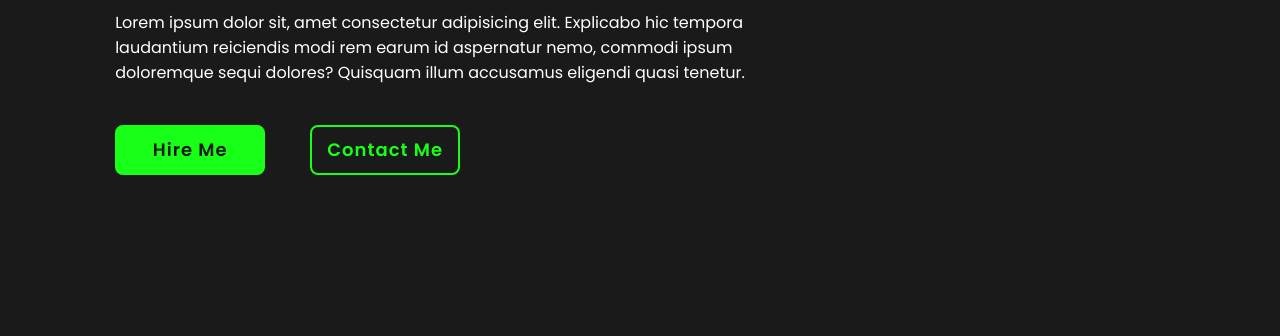
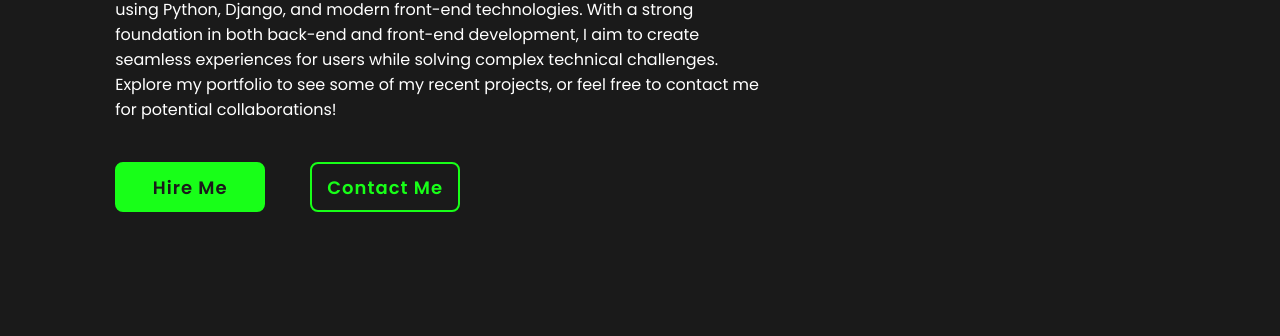
Before and after one commit to olajireyy/jibrilolajuwon, a plain HTML site: page index.html in a window 1280 px wide. Shown: the part 378-714 px from the top of the page. Drawn offline with nearby package versions, Linux system fonts and the light colour scheme.

Commit message:
Update index.html

```diff
--- a/index.html
+++ b/index.html
@@ -50,10 +50,7 @@
           <span class="animate" style="--i: 3"></span>
         </div>
         <p>
-          Lorem ipsum dolor sit, amet consectetur adipisicing elit. Explicabo
-          hic tempora laudantium reiciendis modi rem earum id aspernatur nemo,
-          commodi ipsum doloremque sequi dolores? Quisquam illum accusamus
-          eligendi quasi tenetur.
+          I specialize in building efficient, scalable, and user-friendly web applications using Python, Django, and modern front-end technologies. With a strong foundation in both back-end and front-end development, I aim to create seamless experiences for users while solving complex technical challenges. Explore my portfolio to see some of my recent projects, or feel free to contact me for potential collaborations!
           <span class="animate" style="--i: 4"></span>
         </p>
 
```
